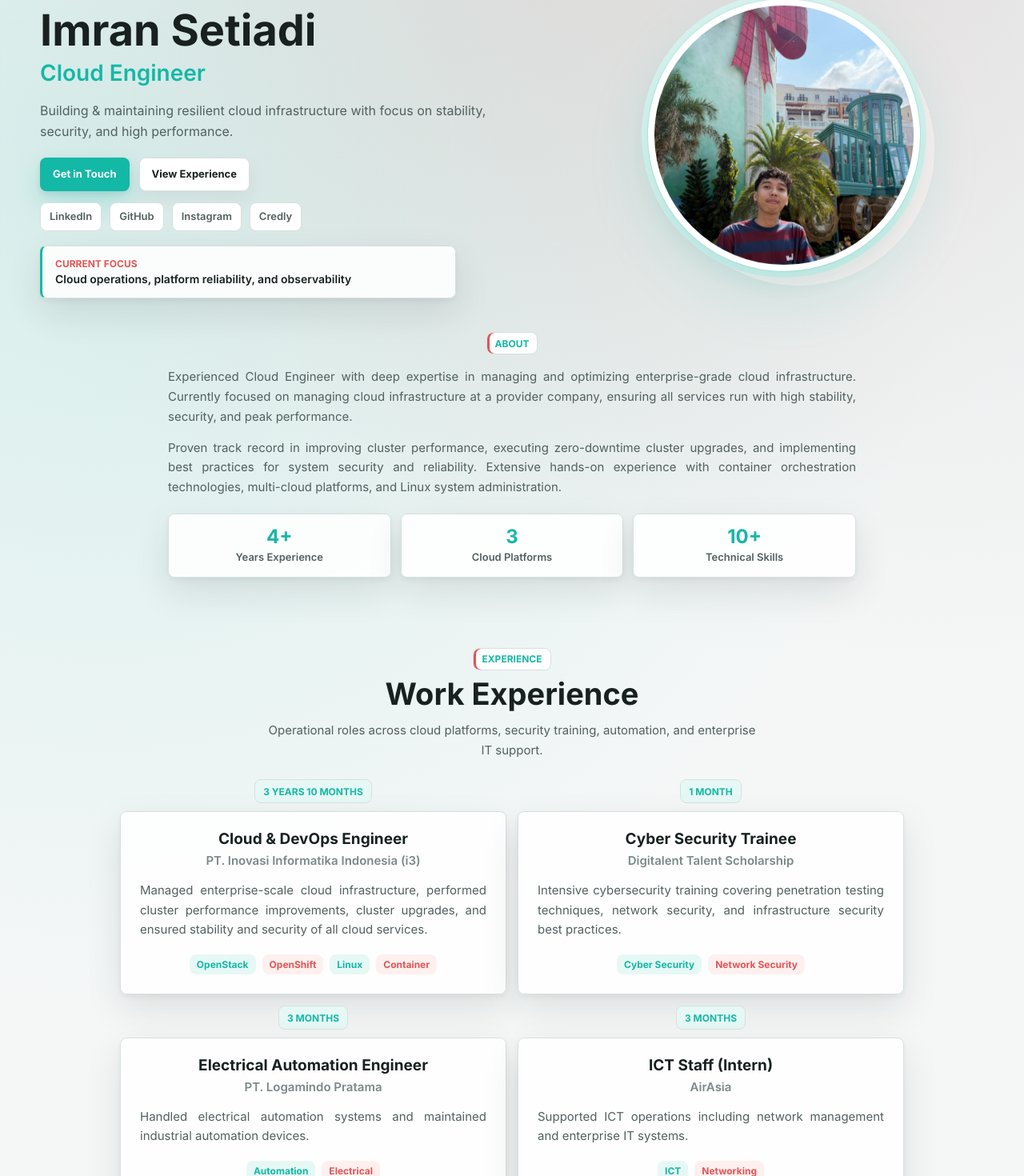
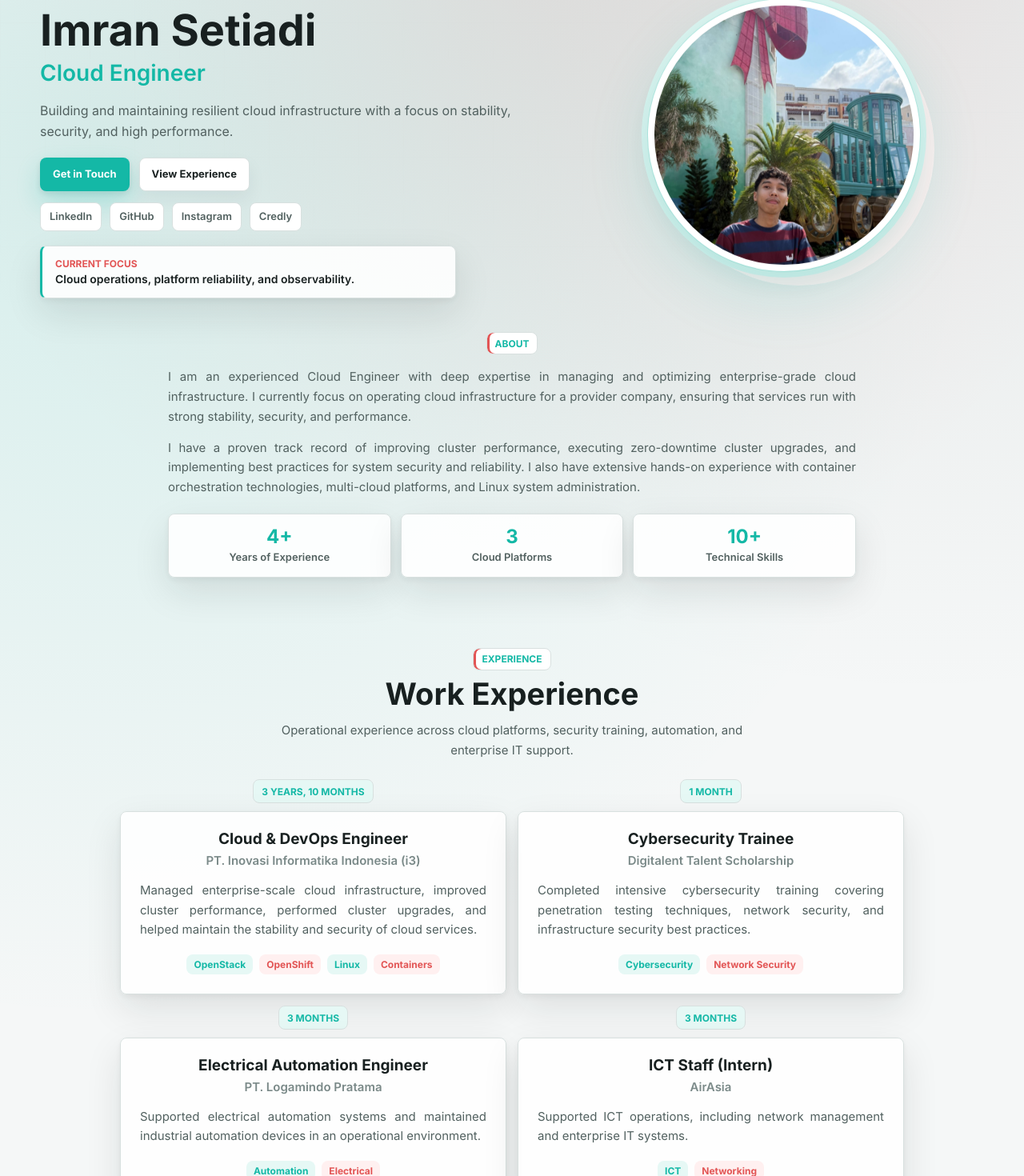
Before and after one commit to imransetiadi/about_me, a Next.js app: page / in a window 1280 px wide. Shown: the part 140-1610 px from the top of the page at 80% size. Built offline with nearby package versions, Linux system fonts and the light colour scheme.

Commit message:
Refine English portfolio copy

```diff
--- a/src/app/layout.tsx
+++ b/src/app/layout.tsx
@@ -7,7 +7,7 @@ export const metadata: Metadata = {
     default: "Imran Setiadi | Cloud Engineer",
     template: "%s | Imran Setiadi",
   },
-  description: "Cloud Engineer focused on resilient infrastructure, OpenStack, OpenShift, Kubernetes, Linux, automation, and observability.",
+  description: "Cloud Engineer focused on resilient infrastructure, OpenStack, OpenShift, Kubernetes, Linux systems, automation, and observability.",
   keywords: [
     "Imran Setiadi",
     "Cloud Engineer",
@@ -42,7 +42,7 @@ export const metadata: Metadata = {
   twitter: {
     card: "summary_large_image",
     title: "Imran Setiadi | Cloud Engineer",
-    description: "Cloud Engineer focused on resilient infrastructure, Linux, Kubernetes, OpenShift, and OpenStack.",
+    description: "Cloud Engineer focused on resilient infrastructure, Linux systems, Kubernetes, OpenShift, and OpenStack.",
     images: ["/profile.jpg"],
   },
 };
--- a/src/app/page.tsx
+++ b/src/app/page.tsx
@@ -5,7 +5,7 @@ import Skills from "../components/Skills";
 import styles from "./page.module.css";
 
 const aboutStats = [
-  { value: "4+", label: "Years Experience" },
+  { value: "4+", label: "Years of Experience" },
   { value: "3", label: "Cloud Platforms" },
   { value: "10+", label: "Technical Skills" },
 ];
@@ -14,29 +14,29 @@ const experiences = [
   {
     role: "Cloud & DevOps Engineer",
     company: "PT. Inovasi Informatika Indonesia (i3)",
-    period: "3 Years 10 Months",
-    text: "Managed enterprise-scale cloud infrastructure, performed cluster performance improvements, cluster upgrades, and ensured stability and security of all cloud services.",
-    tags: ["OpenStack", "OpenShift", "Linux", "Container"],
+    period: "3 years, 10 months",
+    text: "Managed enterprise-scale cloud infrastructure, improved cluster performance, performed cluster upgrades, and helped maintain the stability and security of cloud services.",
+    tags: ["OpenStack", "OpenShift", "Linux", "Containers"],
   },
   {
-    role: "Cyber Security Trainee",
+    role: "Cybersecurity Trainee",
     company: "Digitalent Talent Scholarship",
-    period: "1 Month",
-    text: "Intensive cybersecurity training covering penetration testing techniques, network security, and infrastructure security best practices.",
-    tags: ["Cyber Security", "Network Security"],
+    period: "1 month",
+    text: "Completed intensive cybersecurity training covering penetration testing techniques, network security, and infrastructure security best practices.",
+    tags: ["Cybersecurity", "Network Security"],
   },
   {
     role: "Electrical Automation Engineer",
     company: "PT. Logamindo Pratama",
-    period: "3 Months",
-    text: "Handled electrical automation systems and maintained industrial automation devices.",
+    period: "3 months",
+    text: "Supported electrical automation systems and maintained industrial automation devices in an operational environment.",
     tags: ["Automation", "Electrical"],
   },
   {
     role: "ICT Staff (Intern)",
     company: "AirAsia",
-    period: "3 Months",
-    text: "Supported ICT operations including network management and enterprise IT systems.",
+    period: "3 months",
+    text: "Supported ICT operations, including network management and enterprise IT systems.",
     tags: ["ICT", "Networking"],
   },
 ];
@@ -105,7 +105,7 @@ export default function Home() {
               <span className={styles.eyebrow}>Hello, World_</span>
               <h1>Imran Setiadi</h1>
               <h2 className={styles.heroRole}>Cloud Engineer</h2>
-              <p className={styles.heroSubtitle}>Building & maintaining resilient cloud infrastructure with focus on stability, security, and high performance.</p>
+              <p className={styles.heroSubtitle}>Building and maintaining resilient cloud infrastructure with a focus on stability, security, and high performance.</p>
               <div className={styles.heroActions}>
                 <a href="#contact" className="btn btn-primary">Get in Touch</a>
                 <a href="#experience" className="btn btn-secondary">View Experience</a>
@@ -117,8 +117,8 @@ export default function Home() {
                 <a href="https://www.credly.com/users/imran-setiadi" target="_blank" rel="noopener noreferrer">Credly</a>
               </div>
               <div className={styles.heroFocus} aria-label="Current technical focus">
-                <span>Current focus</span>
-                <strong>Cloud operations, platform reliability, and observability</strong>
+                <span>Current Focus</span>
+                <strong>Cloud operations, platform reliability, and observability.</strong>
               </div>
             </div>
 
@@ -142,10 +142,10 @@ export default function Home() {
             </div>
             <div className={`${styles.aboutText} ${styles.reveal}`}>
               <p>
-                Experienced Cloud Engineer with deep expertise in managing and optimizing enterprise-grade cloud infrastructure. Currently focused on managing cloud infrastructure at a provider company, ensuring all services run with high stability, security, and peak performance.
+                I am an experienced Cloud Engineer with deep expertise in managing and optimizing enterprise-grade cloud infrastructure. I currently focus on operating cloud infrastructure for a provider company, ensuring that services run with strong stability, security, and performance.
               </p>
               <p>
-                Proven track record in improving cluster performance, executing zero-downtime cluster upgrades, and implementing best practices for system security and reliability. Extensive hands-on experience with container orchestration technologies, multi-cloud platforms, and Linux system administration.
+                I have a proven track record of improving cluster performance, executing zero-downtime cluster upgrades, and implementing best practices for system security and reliability. I also have extensive hands-on experience with container orchestration technologies, multi-cloud platforms, and Linux system administration.
               </p>
               <div className={styles.aboutStats}>
                 {aboutStats.map((stat) => (
@@ -164,7 +164,7 @@ export default function Home() {
             <div className={`${styles.sectionHeader} ${styles.reveal}`}>
               <span className={styles.eyebrow}>Experience</span>
               <h2>Work Experience</h2>
-              <p>Operational roles across cloud platforms, security training, automation, and enterprise IT support.</p>
+              <p>Operational experience across cloud platforms, security training, automation, and enterprise IT support.</p>
             </div>
 
             <div className={styles.timeline}>
@@ -200,7 +200,7 @@ export default function Home() {
               <h3>Bachelor of Informatics Engineering (S1)</h3>
               <span>University of Lampung</span>
               <p>
-                Informatics Engineering program with a focus on system development and computer networking.
+                Completed an Informatics Engineering program with a focus on system development and computer networking.
               </p>
             </div>
           </div>
--- a/src/components/Skills.tsx
+++ b/src/components/Skills.tsx
@@ -47,14 +47,14 @@ const skillGroups = [
     ],
   },
   {
-    title: "Linux & SysAdmin",
+    title: "Linux & System Administration",
     skills: [
       { name: "RHEL", icon: "https://cdn.jsdelivr.net/gh/devicons/devicon/icons/redhat/redhat-original.svg" },
       { name: "CentOS", icon: "https://cdn.jsdelivr.net/gh/devicons/devicon/icons/centos/centos-original.svg" },
       { name: "Rocky Linux", icon: "https://cdn.jsdelivr.net/gh/devicons/devicon/icons/rockylinux/rockylinux-original.svg" },
       { name: "Ubuntu", icon: "https://cdn.jsdelivr.net/gh/devicons/devicon/icons/ubuntu/ubuntu-plain.svg" },
       { name: "System Administration", icon: "https://cdn.jsdelivr.net/gh/devicons/devicon/icons/linux/linux-original.svg" },
-      { name: "KVM", icon: "https://cdn.jsdelivr.net/gh/devicons/devicon/icons/linux/linux-original.svg" },
+      { name: "KVM Virtualization", icon: "https://cdn.jsdelivr.net/gh/devicons/devicon/icons/linux/linux-original.svg" },
       { name: "Troubleshooting", icon: "https://cdn.jsdelivr.net/gh/devicons/devicon/icons/bash/bash-original.svg" },
     ],
   },
```
